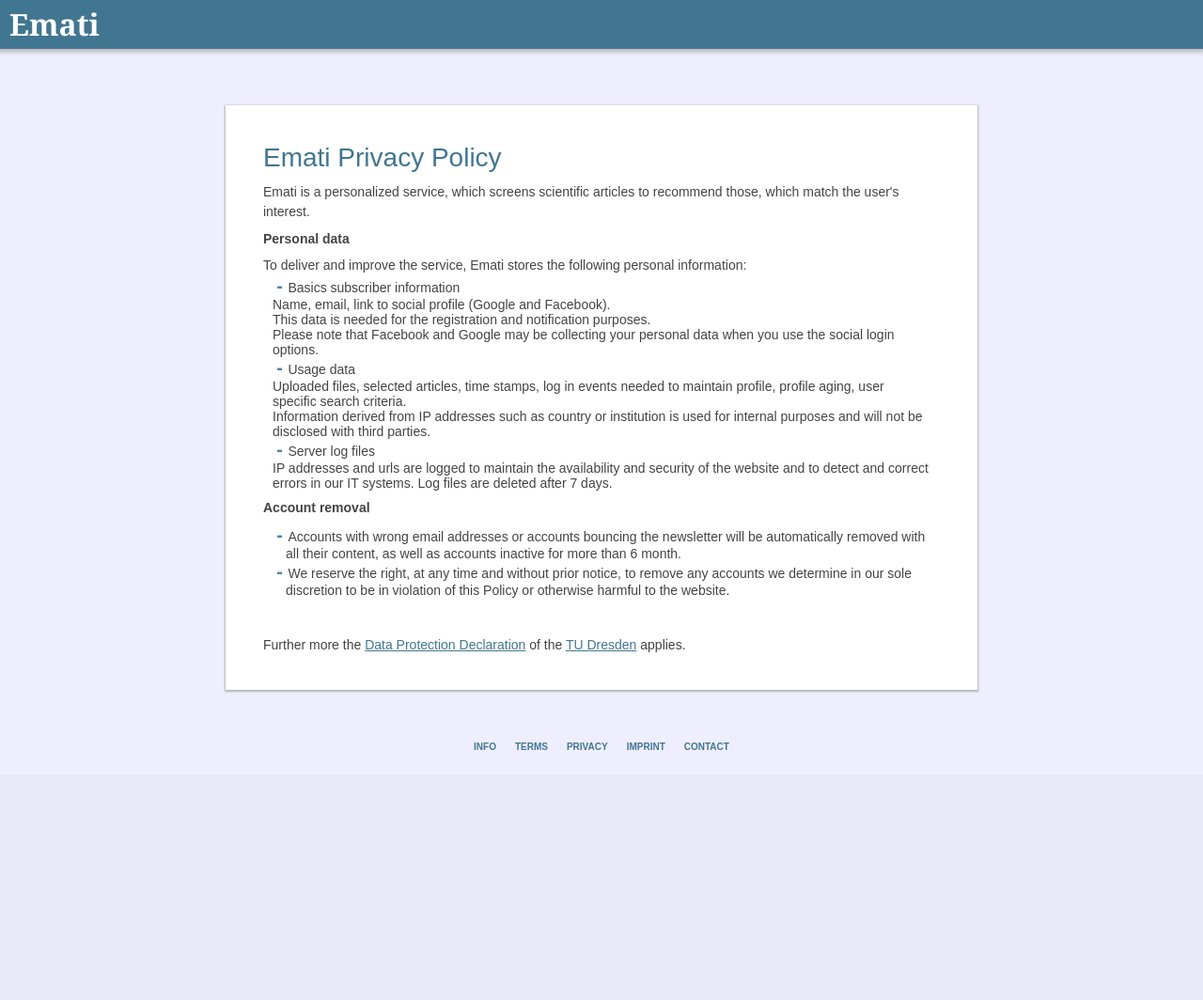
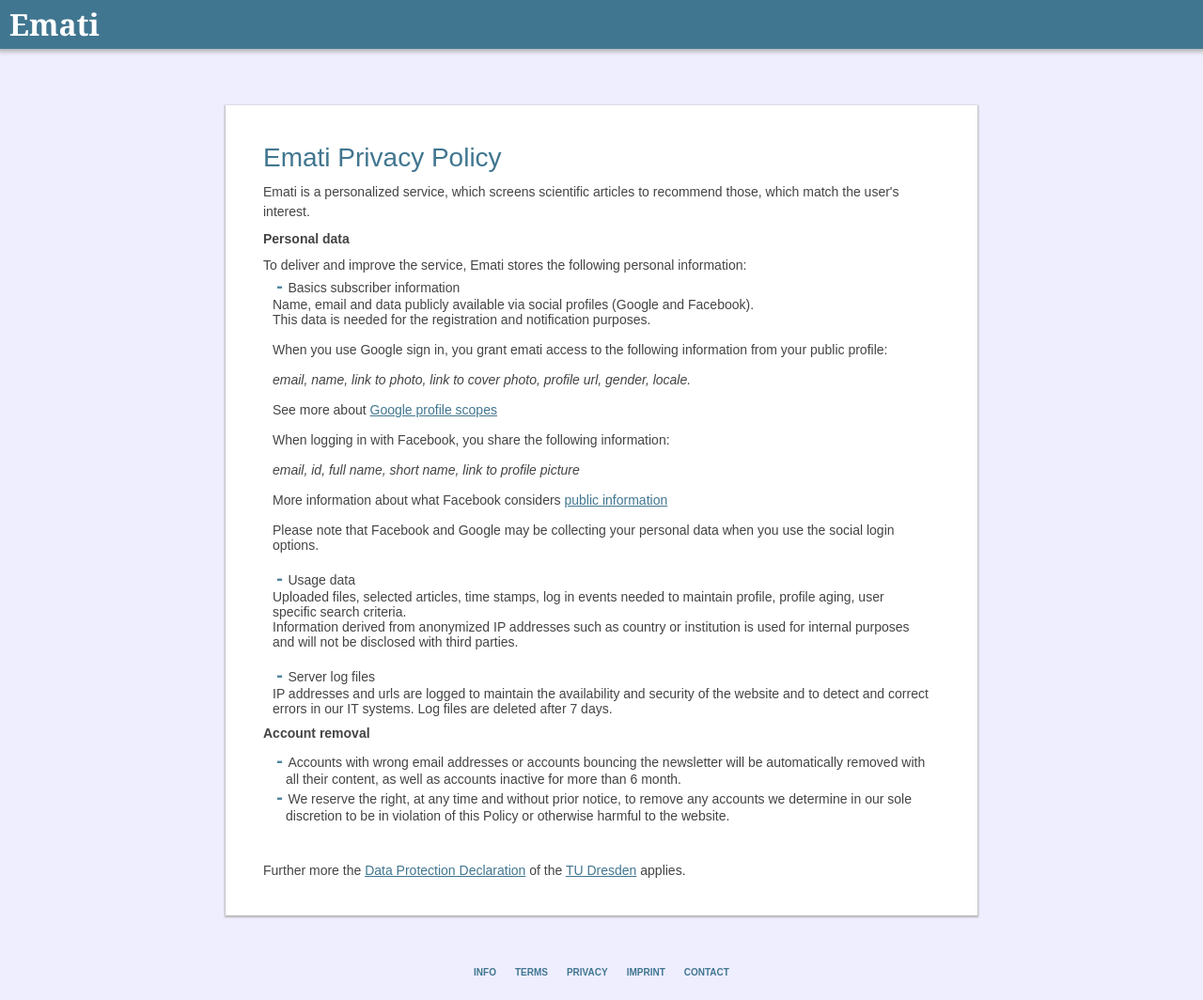
Before and after one commit to bioinfcollab/emati, a Django app: template templates/website/privacy.html in a window 1280 px wide. Shown: the whole page at 94% size. Before the commit the page ends 798 px from the top, so only its background shows below. Run offline with Django 3.2, Linux system fonts and the light colour scheme; the template is opened without the code that fills it, so the values that code supplies are empty; parts of the project's set-up code (start-up, migrations or seed data) failed here and were passed over; some libraries are stand-ins or nearby versions.

Commit message:
Update privacy, add more information about personal data

```diff
--- a/templates/website/privacy.html
+++ b/templates/website/privacy.html
@@ -19,16 +19,35 @@ The complete list of terms and conditions.
     information:
     <ul>
        <li>Basics subscriber information</li>
-            Name, email, link to social profile (Google and Facebook).<br>
+       Name, email and data publicly available via social profiles (Google and Facebook).<br>
        This data is needed for the registration and notification purposes.<br>
+       <br>
+       When you use Google sign in, you grant emati access to the following information from your public profile:<br>
+       <br>
+       <i> email, name, link to photo, link to cover photo, profile url, gender, locale.</i>
+       <br>
+       <br>
+       See more about <a href="https://developers.google.com/people/v1/how-tos/authorizing#profile-scopes"> Google profile scopes</a>
+       <br>
+       <br>
+       When logging in with Facebook, you share the following information:<br>
+       <br>
+       <i> email, id, full name, short name, link to profile picture</i>
+       <br>
+       <br>
+       More information about what Facebook considers <a href="https://www.facebook.com/help/203805466323736">public information</a>
+       <br>
+       <br>
        Please note that Facebook and Google may be collecting your personal data
        when you use the social login options.<br>
+       <br>
 
        <li>Usage data</li>
        Uploaded files, selected articles, time stamps, log in events needed
        to maintain profile, profile aging, user specific search criteria.<br>
-            Information derived from IP addresses such as country or institution
+       Information derived from anonymized IP addresses such as country or institution
        is used for internal purposes and will not be disclosed with third parties.<br>
+       <br>
 
        <li>Server log files</li>
        IP addresses and urls are logged to maintain the availability and security of the website
@@ -39,9 +58,11 @@ The complete list of terms and conditions.
     <ul>
         <li>Accounts with wrong email addresses or accounts bouncing the newsletter will be automatically removed with all their content, as well as
         accounts inactive for more than 6 month.
+        <br>
         <li>We reserve the right, at any time and without prior notice, to remove any accounts we determine in our sole discretion to be in violation of this Policy or otherwise harmful to the website.</li>
     </ul>
-    <br><br>
+    <br>
+    <br>
     Further more the <a href="https://tu-dresden.de/impressum#ck_datenschutz">Data Protection Declaration</a> of the <a href="https://tu-dresden.de/">TU Dresden</a> applies.
     {% endwith %}
     {% endwith %}
```
Lines whose indentation alone changed are shown as unchanged.
